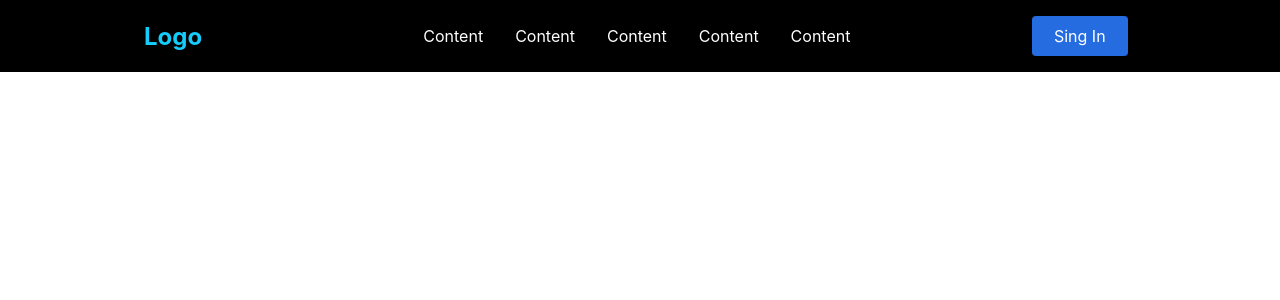
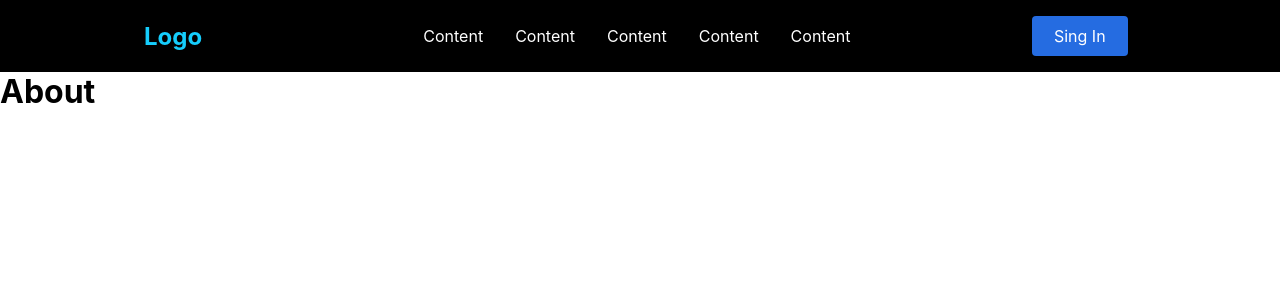
Before and after one commit to Black-And-White-Solutions/victoria-gg, a React (Create React App) app: page /about in a window 1280 px wide. Shown: the top 300 px of the page. Built offline with nearby package versions, Linux system fonts and the light colour scheme.

Commit message:
Created main router component

```diff
--- a/src/components/PagesRouter.tsx
+++ b/src/components/PagesRouter.tsx
@@ -1,11 +1,19 @@
 import React, { VoidFunctionComponent } from 'react';
 import { Switch, Route } from 'react-router-dom';
 import Home from '../pages/Home';
+import About from '../pages/About';
+import HowItWorks from '../pages/HowItWorks';
+import Catalogue from '../pages/Catalogue';
+import SingIn from '../pages/SingIn';
 
 const PagesRouter: VoidFunctionComponent = () => {
   return (
     <Switch>
       <Route path="/" exact component={Home} />
+      <Route path="/about" component={About} />
+      <Route path="/howItWorks" component={HowItWorks} />
+      <Route path="/catalogue" component={Catalogue} />
+      <Route path="/singIn" component={SingIn} />
     </Switch>
   );
 };
--- /dev/null
+++ b/src/pages/About.tsx
@@ -0,0 +1,7 @@
+import React, { VoidFunctionComponent } from 'react';
+
+const About: VoidFunctionComponent = () => {
+  return <h1>About</h1>;
+};
+
+export default About;
```
